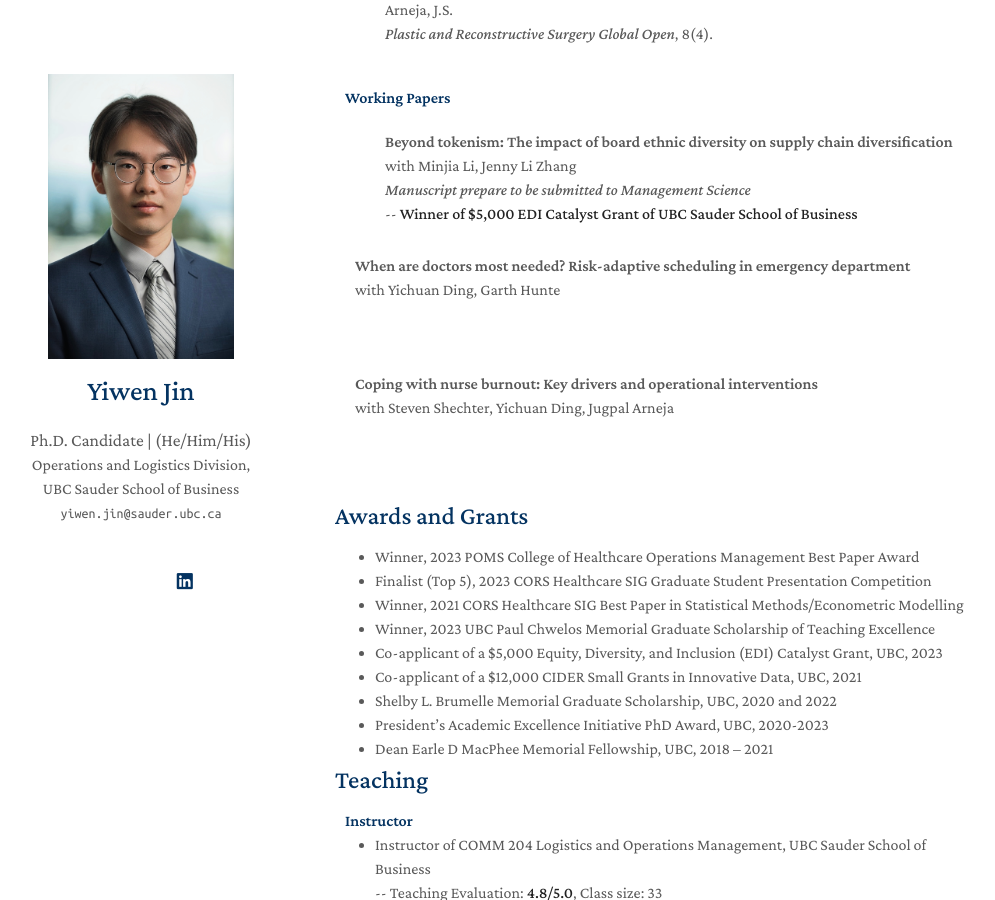
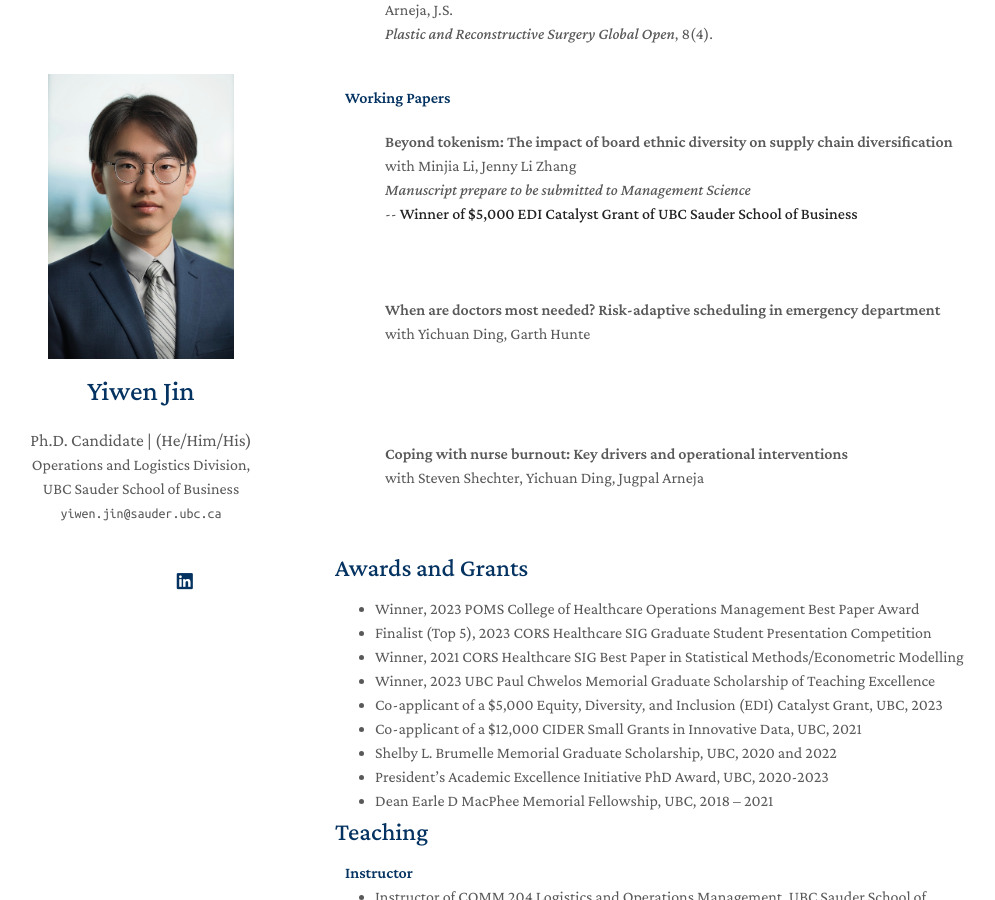
Before and after one commit to zeyang1225/zeyang1225.github.io, a Jekyll site: the page built from index.md, in a window 1280 px wide and 900 px high, scrolled down 1039 px. Shown: the whole window, without its empty margins (135-1130 px from the left). Built offline with Jekyll 4.4.1, drawn with Linux system fonts in a browser that asks for light colours; nearby versions of some CDN libraries; a style sheet for code colours, icons or effects is not loaded; our own code applies the rules of GitHub Pages for plain Markdown files.

Commit message:
Update papers.md

```diff
--- a/_includes/papers.md
+++ b/_includes/papers.md
@@ -76,6 +76,8 @@
 
 <li>
 <div class="pub-row">
+  <div class="col-sm-3 abbr" style="position: relative;padding-right: 15px;padding-left: 15px;">
+  </div>
   <div class="col-sm-9" style="position: relative;padding-right: 15px;padding-left: 20px;">
     <div class="title">When are doctors most needed? Risk-adaptive scheduling in emergency department</div>
     <div class="author">with Yichuan Ding, Garth Hunte</div>
@@ -83,15 +85,16 @@
 </div>
 </li>
 
+
 <li>
 <div class="pub-row">
+  <div class="col-sm-3 abbr" style="position: relative;padding-right: 15px;padding-left: 15px;">
+  </div>
   <div class="col-sm-9" style="position: relative;padding-right: 15px;padding-left: 20px;">
     <div class="title">Coping with nurse burnout: Key drivers and operational interventions</div>
     <div class="author">with Steven Shechter, Yichuan Ding, Jugpal Arneja</div>
   </div>
 </div>
 </li>
-
-
 </ol>
 </div>
```
